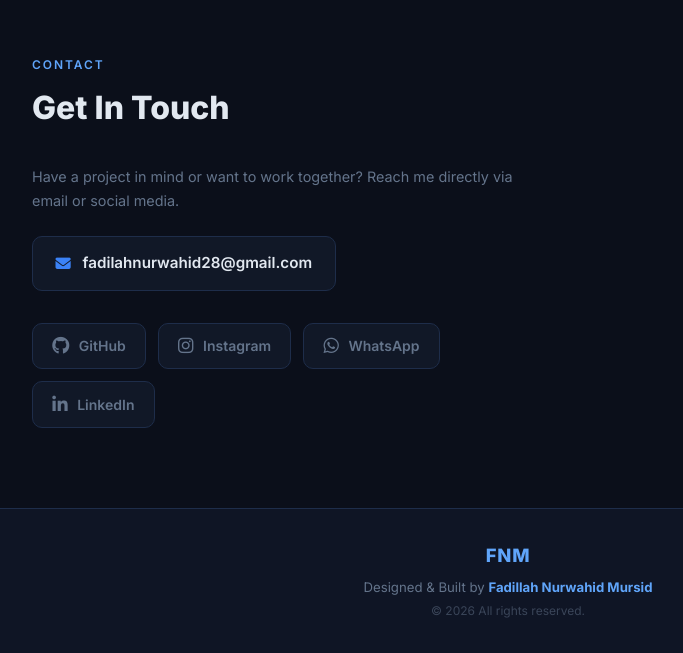
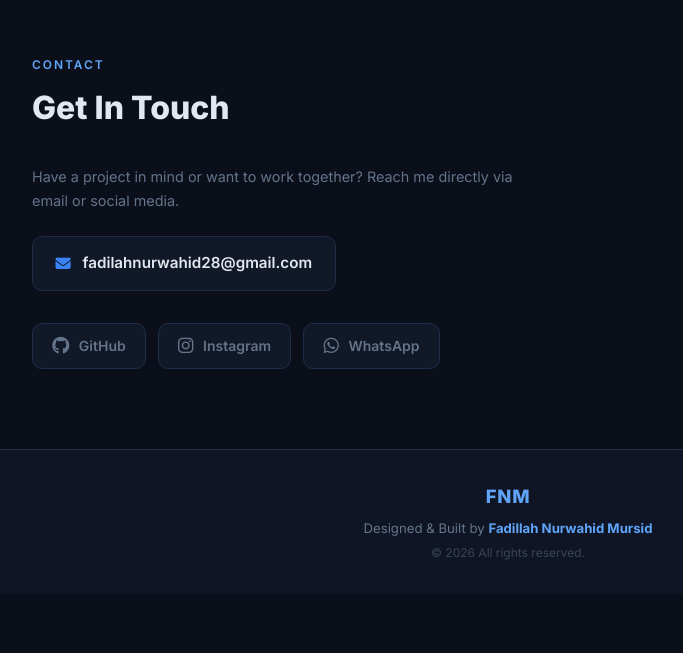
Before and after one commit to Destria-cos/Portofolio, a website: page public/index.html in a window 1280 px wide. Shown: the part 3642-4295 px from the top of the page, without its empty margins (132-815 px from the left). After the commit the page ends 4236 px from the top, so only its background shows below. Drawn offline with Linux system fonts and the light colour scheme; no server answers.

Commit message:
Remove LinkedIn link from social section
Removed LinkedIn social link from the index.html file.

```diff
--- a/public/index.html
+++ b/public/index.html
@@ -262,10 +262,6 @@
             <i class="fab fa-whatsapp"></i>
             <span>WhatsApp</span>
           </a>
-          <a href="https://linkedin.com/in/" target="_blank" aria-label="LinkedIn" class="social-item">
-            <i class="fab fa-linkedin-in"></i>
-            <span>LinkedIn</span>
-          </a>
         </div>
       </div>
     </div>
```
